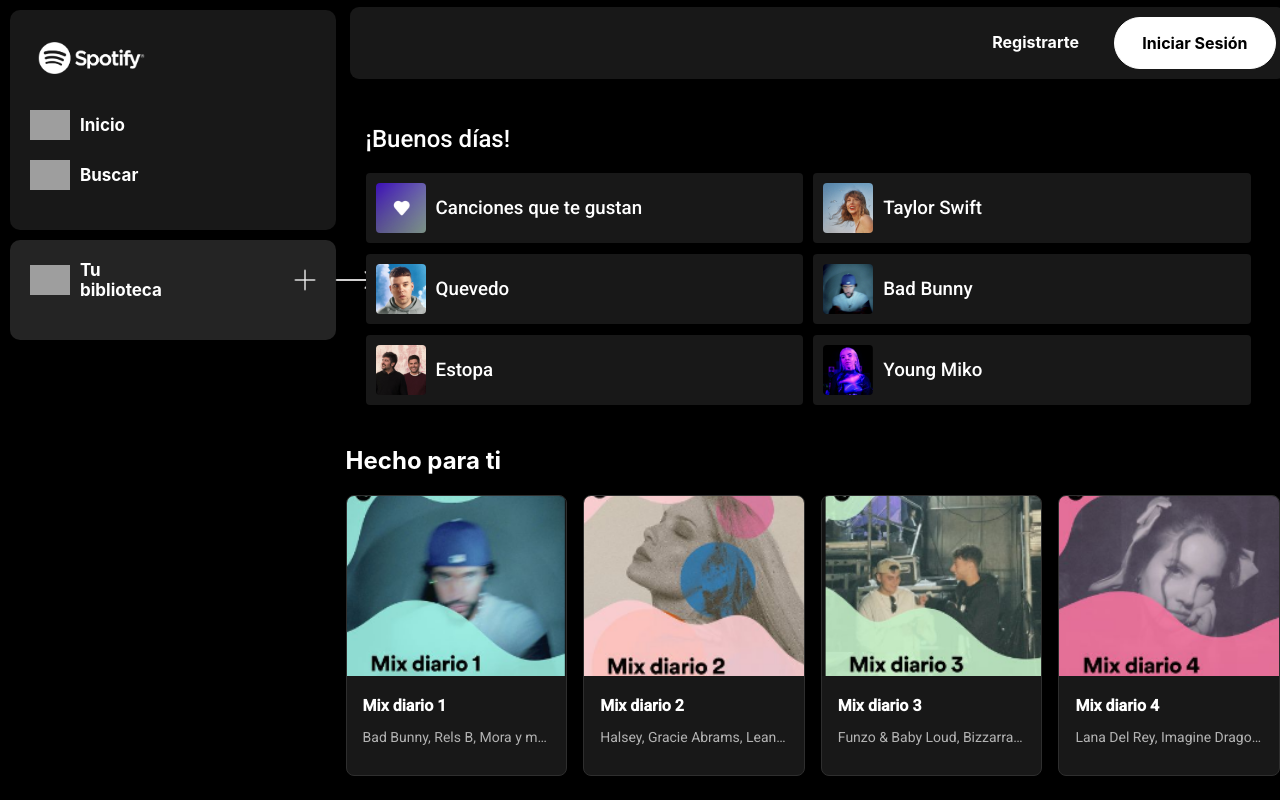
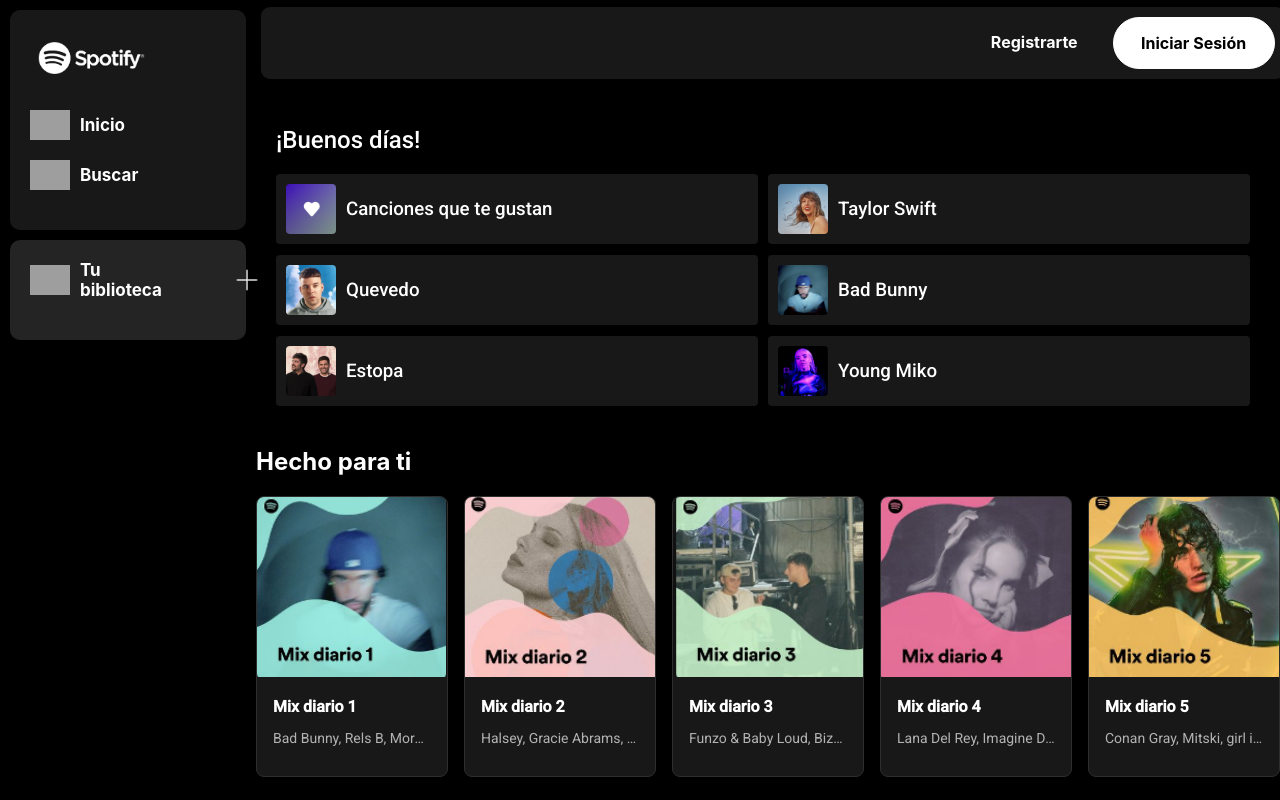
Before and after one commit to LuisCGuerrero/DAR-Codigo_Act_Grupal, a React (Create React App) app: page /home in a window 1280 px wide. Shown: the top 800 px of the page. Built offline with nearby package versions, Linux system fonts and the light colour scheme; grey boxes are pictures that could not be loaded.

Commit message:
Fix visuales

```diff
--- a/src/components/styles/Input.css
+++ b/src/components/styles/Input.css
@@ -26,6 +26,7 @@
 	margin-top: 3%;
 	appearance: none;
 	background-color: #121212;
+	color: white;
 	border: 1px solid rgb(118, 118, 118);
 	width: 80%;
 	height: 45px;
--- a/src/components/styles/LibraryHeader.css
+++ b/src/components/styles/LibraryHeader.css
@@ -9,5 +9,5 @@
   .tu-biblioteca-header-icons{
     display: flex;
     align-items: end;
-    margin-left: 43%;
+    margin-left: 33%;
   }
--- a/src/components/styles/LoginButton.css
+++ b/src/components/styles/LoginButton.css
@@ -23,14 +23,14 @@
 	width: 38%;
 
     background-color: #2bff75d3;
-    color: white;
     border-radius: 500px;
 }
 
 .loginButtonGreen:hover{
     cursor: pointer;
     vertical-align: middle;
-    padding: 18px;
+    width: 40%;
+    color: white !important;
 }
 
 .noLinkAspect{
--- a/src/components/styles/Sidebar.css
+++ b/src/components/styles/Sidebar.css
@@ -1,5 +1,5 @@
  .sidebar{
-  width: 27%;
+  width: 20%;
   background-color: black;
  }
 .sidebarArriba{
@@ -18,10 +18,7 @@
   color: #fff;
   padding: 20px;
   border-radius: 10px;
-
- }
-
-
+}
 
 .menu-item {
   display: flex;
```
